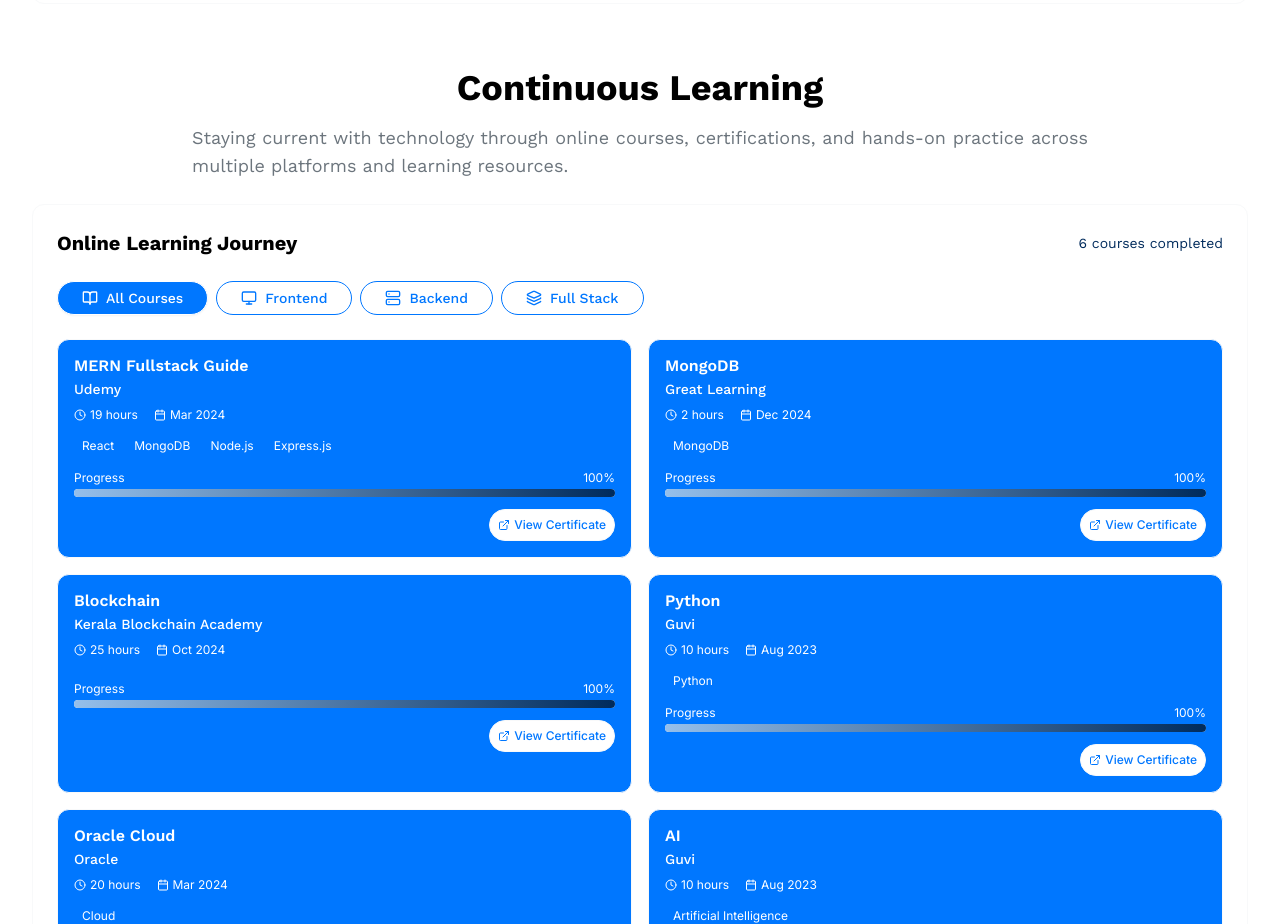
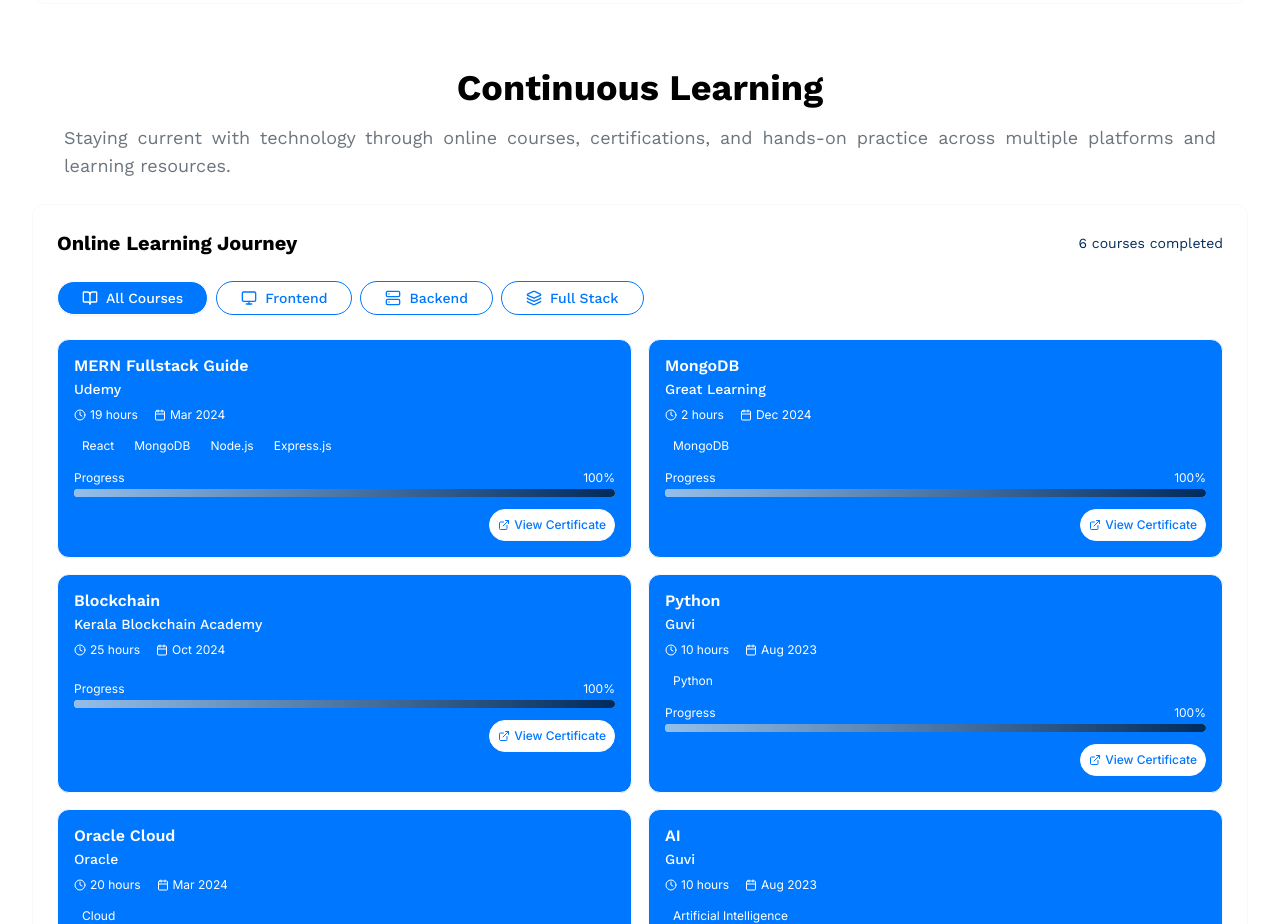
Before and after one commit to ifthikar2267/portfolio, a React (Vite) app: page /education in a window 1280 px wide. Shown: the part 2120-3044 px from the top of the page. Built offline with nearby package versions, Linux system fonts and the light colour scheme.

Commit message:
certifications

```diff
--- a/src/pages/education/index.jsx
+++ b/src/pages/education/index.jsx
@@ -302,7 +302,7 @@ const Education = () => {
             <h2 className="text-3xl md:text-4xl font-bold text-black mb-4 font-worksans">
               Continuous Learning
             </h2>
-            <p className="text-lg text-muted-foreground max-w-lg lg:max-w-4xl mx-auto font-worksans text-justify break-normal">
+            <p className="text-lg text-muted-foreground max-w-lg lg:max-w-6xl mx-auto font-worksans text-justify break-normal">
               Staying current with technology through online courses, certifications,
               and hands-on practice across multiple platforms and learning resources.
             </p>
```
